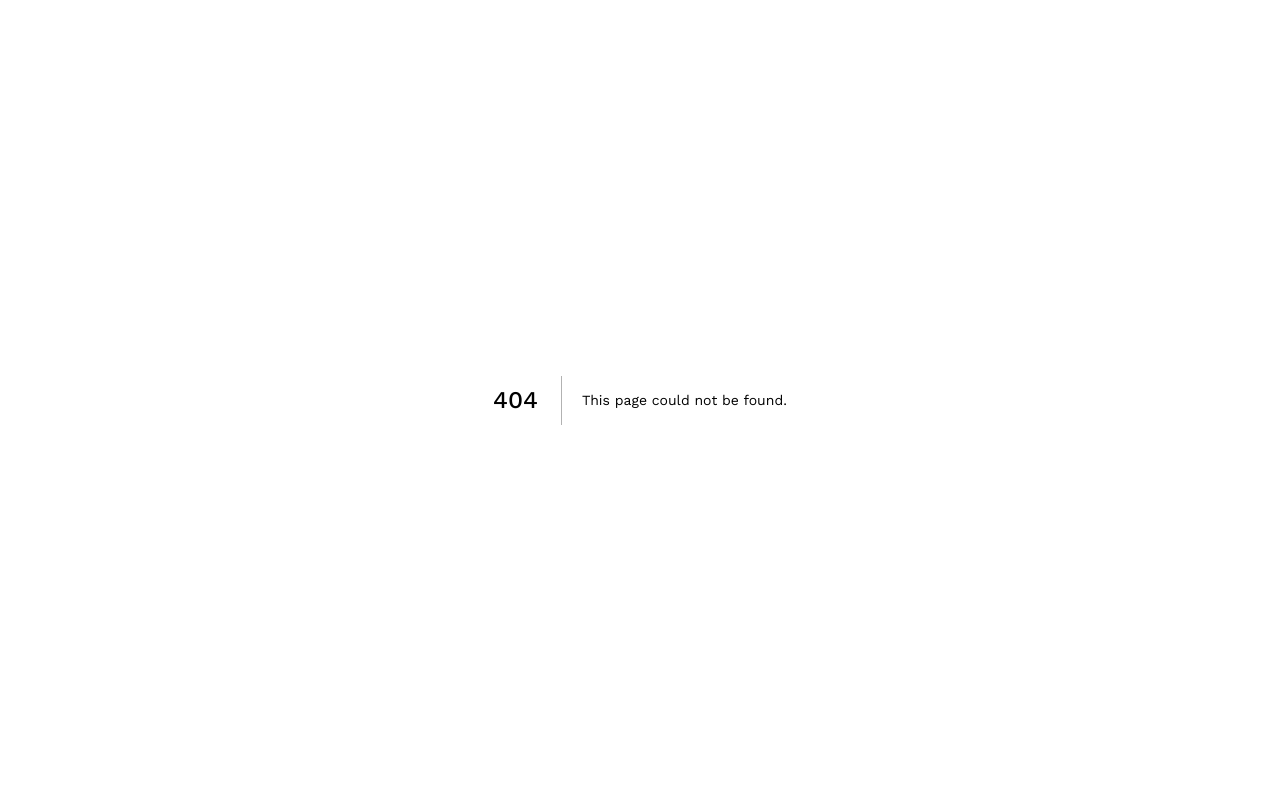
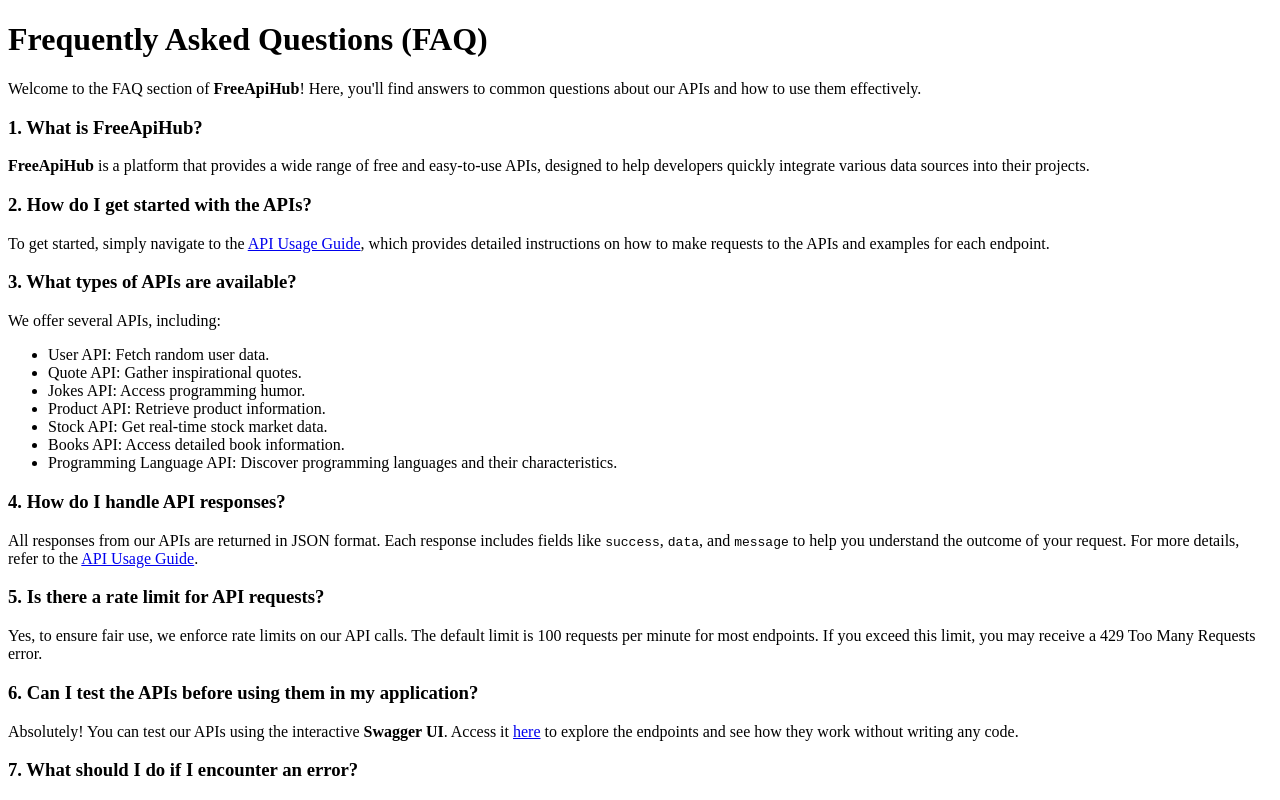
Before and after one commit to rehan-adi/FreeApiHub, a Next.js app in the folder apps/freeapihub-docs/: page /docs/faq in a window 1280 px wide. Before the commit this address had no page. Shown: the top 800 px of the page. Built offline with nearby package versions, Linux system fonts and the light colour scheme.

Commit message:
feat(docs): add Frequently Asked Questions (FAQ) with common queries and answers about FreeApiHub APIs

```diff
--- a/apps/freeapihub-docs/pages/docs/_meta.ts
+++ b/apps/freeapihub-docs/pages/docs/_meta.ts
@@ -2,4 +2,5 @@
   index: "Welcome to FreeApiHub",
   guide: "API Usage Guide",
   explore_all_apis: "Explor All APIs",
+  faq: "FAQ",
 };
--- /dev/null
+++ b/apps/freeapihub-docs/pages/docs/faq.mdx
@@ -0,0 +1,51 @@
+---
+title: Frequently Asked Questions (FAQ)
+---
+
+# Frequently Asked Questions (FAQ)
+
+Welcome to the FAQ section of **FreeApiHub**! Here, you'll find answers to common questions about our APIs and how to use them effectively.
+
+### 1. What is FreeApiHub?
+
+**FreeApiHub** is a platform that provides a wide range of free and easy-to-use APIs, designed to help developers quickly integrate various data sources into their projects.
+
+### 2. How do I get started with the APIs?
+
+To get started, simply navigate to the [API Usage Guide](/docs/guide), which provides detailed instructions on how to make requests to the APIs and examples for each endpoint.
+
+### 3. What types of APIs are available?
+
+We offer several APIs, including:
+
+- User API: Fetch random user data.
+- Quote API: Gather inspirational quotes.
+- Jokes API: Access programming humor.
+- Product API: Retrieve product information.
+- Stock API: Get real-time stock market data.
+- Books API: Access detailed book information.
+- Programming Language API: Discover programming languages and their characteristics.
+
+### 4. How do I handle API responses?
+
+All responses from our APIs are returned in JSON format. Each response includes fields like `success`, `data`, and `message` to help you understand the outcome of your request. For more details, refer to the [API Usage Guide](/docs/guide).
+
+### 5. Is there a rate limit for API requests?
+
+Yes, to ensure fair use, we enforce rate limits on our API calls. The default limit is 100 requests per minute for most endpoints. If you exceed this limit, you may receive a 429 Too Many Requests error.
+
+### 6. Can I test the APIs before using them in my application?
+
+Absolutely! You can test our APIs using the interactive **Swagger UI**. Access it [here](/docs/swagger) to explore the endpoints and see how they work without writing any code.
+
+### 7. What should I do if I encounter an error?
+
+If you encounter an error while using the APIs, check the `message` field in the response for details. You can also refer to the API Usage Guide for troubleshooting tips. If you need further assistance, feel free to contact us.
+
+### 10. Can I use the APIs in commercial projects?
+
+Yes, you can use our APIs in both personal and commercial projects. However, please review our [Terms of Service](/docs/terms) for any specific usage restrictions.
+
+---
+
+If you have any other questions or need further clarification, feel free to reach out. Happy coding with **FreeApiHub**! 🚀
```
